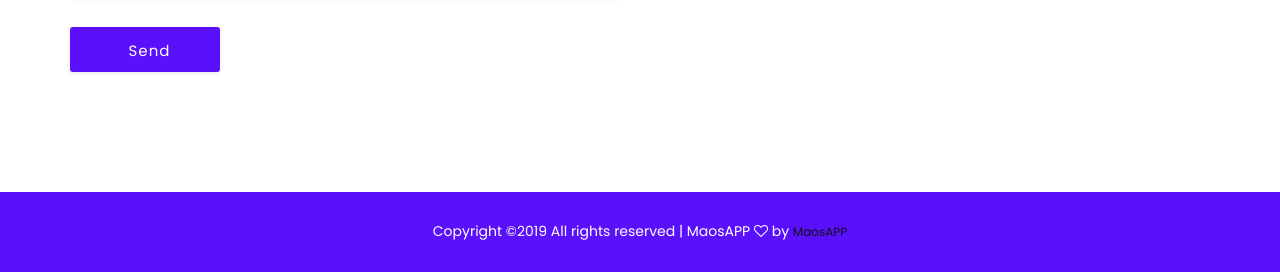
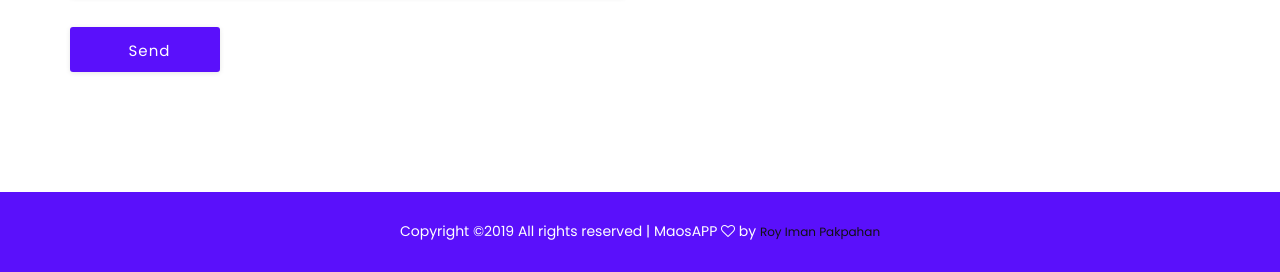
Before and after one commit to royiman241290/MyPortfolio2, a plain HTML site: page index.html in a window 1280 px wide. Shown: the part 8989-9261 px from the top of the page. Drawn offline with Linux system fonts and the light colour scheme.

Commit message:
Update index.html

```diff
--- a/index.html
+++ b/index.html
@@ -4,7 +4,7 @@
 <head>
     <!--- Basic Page Needs  -->
     <meta charset="utf-8">
-    <title>MaosAPP || App Landing Html Template</title>
+    <title> MaosAPP || App Landing Html Template</title>
     <meta http-equiv="X-UA-Compatible" content="IE=edge">
     <!-- Mobile Specific Meta  -->
     <meta name="viewport" content="width=device-width, initial-scale=1, maximum-scale=1">
@@ -641,7 +641,7 @@
         <div class="footer-area">
             <div class="container">
                 <p><!-- Link back to Colorlib can't be removed. Template is licensed under CC BY 3.0. -->
-Copyright &copy;<script>document.write(new Date().getFullYear());</script> All rights reserved | MaosAPP <i class="fa fa-heart-o" aria-hidden="true"></i> by <a href="" target="_blank">MaosAPP</a>
+Copyright &copy;<script>document.write(new Date().getFullYear());</script> All rights reserved | MaosAPP <i class="fa fa-heart-o" aria-hidden="true"></i> by <a href="https://www.behance.net/novemberdu96cd/" target="_blank">Roy Iman Pakpahan</a>
 <!-- Link back to Colorlib can't be removed. Template is licensed under CC BY 3.0. --></p>
             </div>
         </div>
```
